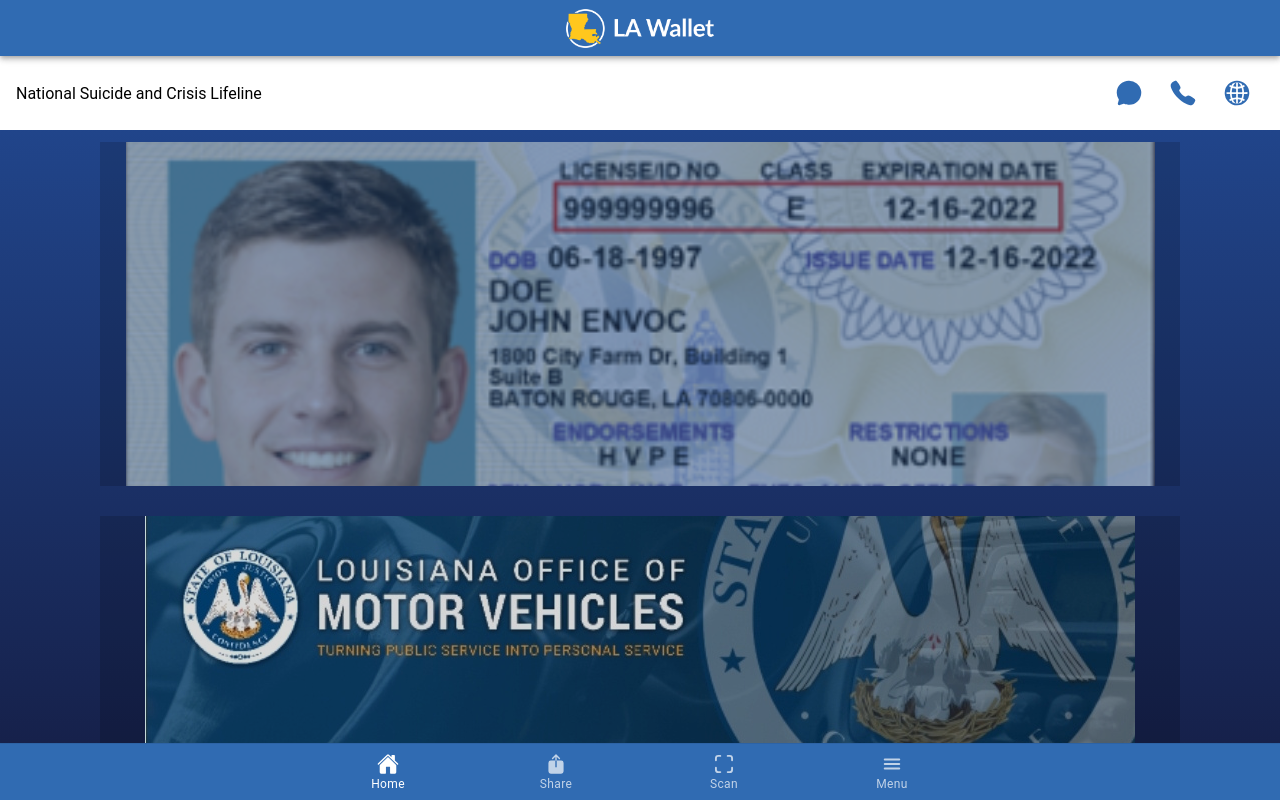
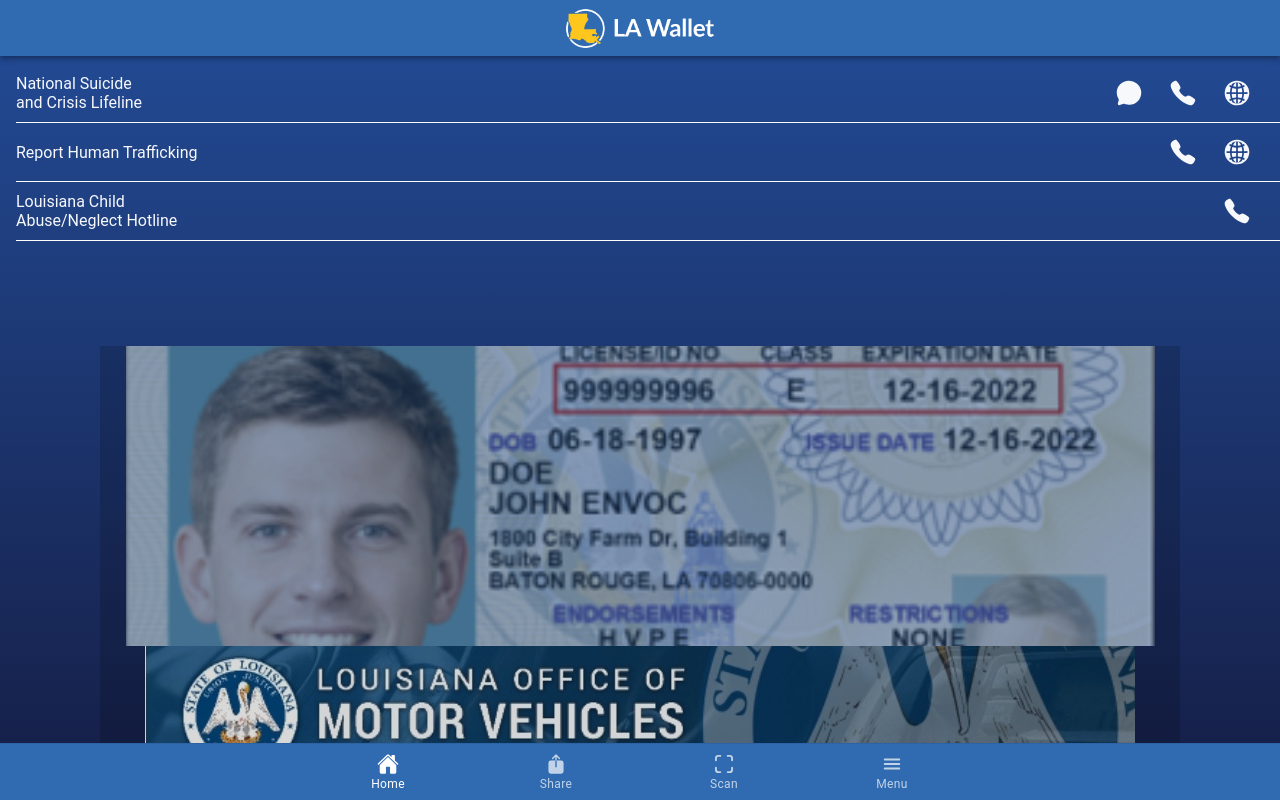
Before and after one commit to jbw716/la-wallet-mockup, a React (Vite) app: page /home in a window 1280 px wide. Built offline with nearby package versions, Linux system fonts and the light colour scheme.

Commit message:
Styling with emergency contact info on home screen.

```diff
--- a/src/pages/1 - Home.css
+++ b/src/pages/1 - Home.css
@@ -1,3 +1,7 @@
-ion-content {
-    --background: linear-gradient(#224992, #16214b);
+ion-list {
+  background-color: transparent !important;
 }
+ion-item {
+  --background: transparent;
+  --border-color: white;
+}
--- a/src/pages/1 - Home.tsx
+++ b/src/pages/1 - Home.tsx
@@ -8,7 +8,7 @@
 import { call, chatbubble, globe } from 'ionicons/icons';
 
 const verticalCenterStyle: CSSProperties = {
-  height: '100%',
+  // height: '100%',
   display: 'flex',
   flexDirection: 'column',
   justifyContent: 'center',
@@ -24,30 +24,48 @@
         </IonToolbar>
       </IonHeader>
       <IonContent scrollX={false} scrollY={false} style={{ overflow: 'hidden' }}>
-        <IonList>
-          <IonItem lines="none">
-            <IonLabel slot="start">National Suicide and Crisis Lifeline</IonLabel>
+        <div style={{ ...verticalCenterStyle, height: '100%' }}>
+          <IonList style={{ flex: '0 0 auto', width: '100%' }}>
+            <IonItem>
+              <IonLabel color="light">National Suicide<br />and Crisis Lifeline</IonLabel>
               <span slot="end">
                 <IonButton fill="clear" size="large">
-                <IonIcon slot="icon-only" icon={chatbubble}></IonIcon>
+                  <IonIcon slot="icon-only" icon={chatbubble} color="light"></IonIcon>
                 </IonButton>
                 <IonButton fill="clear" size="large">
-                <IonIcon slot="icon-only" icon={call}></IonIcon>
+                  <IonIcon slot="icon-only" icon={call} color="light"></IonIcon>
                 </IonButton>
                 <IonButton fill="clear" size="large">
-                <IonIcon slot="icon-only" icon={globe}></IonIcon>
+                  <IonIcon slot="icon-only" icon={globe} color="light"></IonIcon>
+                </IonButton>
+              </span>
+            </IonItem>
+            <IonItem>
+              <IonLabel color="light">Report Human Trafficking</IonLabel>
+              <span slot="end">
+                <IonButton fill="clear" size="large">
+                  <IonIcon slot="icon-only" icon={call} color="light"></IonIcon>
+                </IonButton>
+                <IonButton fill="clear" size="large">
+                  <IonIcon slot="icon-only" icon={globe} color="light"></IonIcon>
+                </IonButton>
+              </span>
+            </IonItem>
+            <IonItem>
+              <IonLabel color="light">Louisiana Child<br />Abuse/Neglect Hotline</IonLabel>
+              <span slot="end">
+                <IonButton fill="clear" size="large">
+                  <IonIcon slot="icon-only" icon={call} color="light"></IonIcon>
                 </IonButton>
               </span>
             </IonItem>
           </IonList>
-        <div style={verticalCenterStyle}>
+          <div style={{ ...verticalCenterStyle, flex: '1 1 100%', overflow: 'hidden', height: '100%' }}>
             <Swiper
-            style={{ marginTop: '-25%', height: '50%' }}
-            direction='vertical'
-            slidesPerView={1}
-            spaceBetween={30}
               modules={[EffectCards]}
               effect={'cards'}
+              direction='vertical'
+              style={{ maxHeight: '300px' }}
             >
               <SwiperSlide style={verticalCenterStyle}>
                 <img src='assets/img/license.png' />
@@ -69,6 +87,7 @@
               </SwiperSlide>
             </Swiper>
           </div>
+        </div>
       </IonContent>
     </IonPage>
   );
--- a/src/theme/variables.css
+++ b/src/theme/variables.css
@@ -2,6 +2,10 @@
 http://ionicframework.com/docs/theming/ */
 
 /* #306bb2 */
+
+ion-content {
+    --background: linear-gradient(#224992, #16214b);
+}
 
 :root {
     --ion-color-primary: #306bb2;
```
Lines whose indentation alone changed are shown as unchanged.
